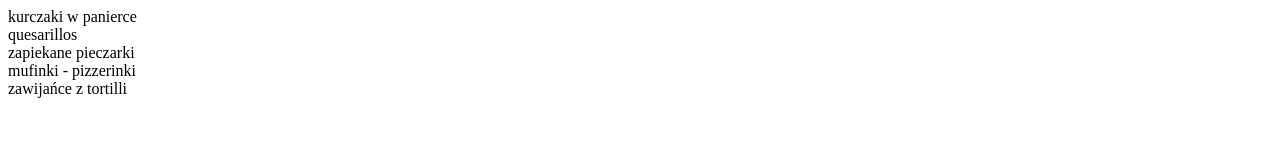
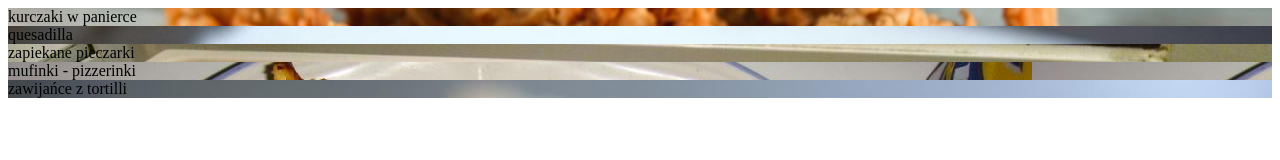
Before and after one commit to Dawid-Kowalski/przekaski, a website: page index.html in a window 1280 px wide. Drawn offline with nearby package versions, Linux system fonts and the light colour scheme.

Commit message:
Add images to carousel

```diff
--- a/index.html
+++ b/index.html
@@ -12,7 +12,7 @@
 		</div>
 
 		<script id="template" type="x-tmpl-mustache">
-		<div class="carousel-cell">
+		<div class="carousel-cell" style="background-image: url({{image}})">
 			<div class="title">
 				{{title}}
 			</div>
--- a/js/script.js
+++ b/js/script.js
@@ -9,19 +9,24 @@
 	let mealData =
 					[
 						{
-							title: 'kurczaki w panierce'
+							title: 'kurczaki w panierce',
+							image: 'images/kurczakimin.jpg'
 						},
 						{
-							title: 'quesarillos'
+							title: 'quesadilla',
+							image: 'images/quesadillamin.jpg'
 						},
 						{
-							title: 'zapiekane pieczarki'
+							title: 'zapiekane pieczarki',
+							image: 'images/pieczarkimin.jpg'
 						},
 						{
-							title: 'mufinki - pizzerinki'
+							title: 'mufinki - pizzerinki',
+							image: 'images/pizzerinkimin.jpg'
 						},
 						{
-							title: 'zawijańce z tortilli'
+							title: 'zawijańce z tortilli',
+							image: 'images/zawijancemin.jpg'
 						}
 					];
 
```
Also changed, not shown: images/kurczakimin.jpg (added), images/pieczarkimin.jpg (added), images/pizzerinkimin.jpg (added), images/quesadillamin.jpg (added), images/zawijancemin.jpg (added).
